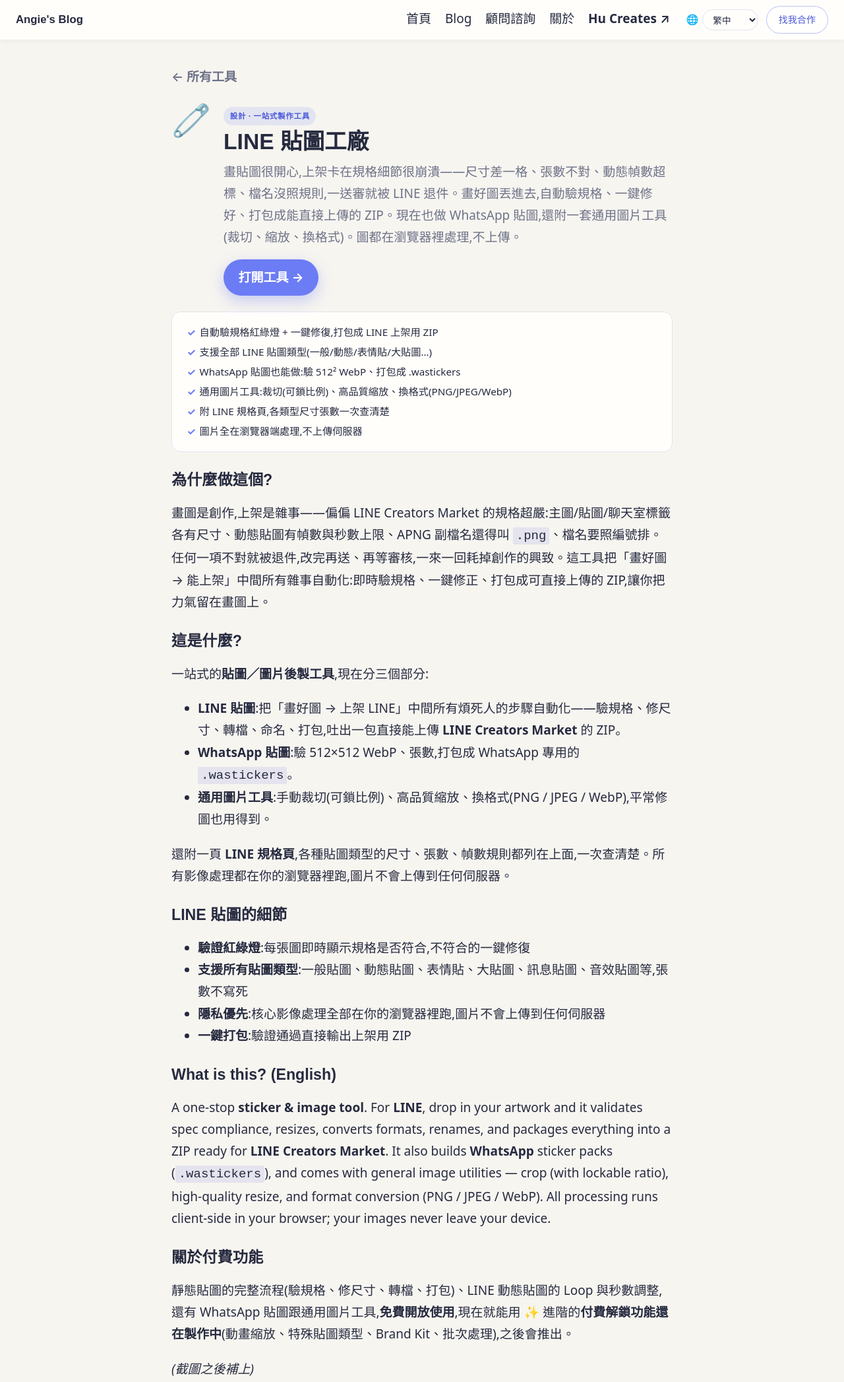
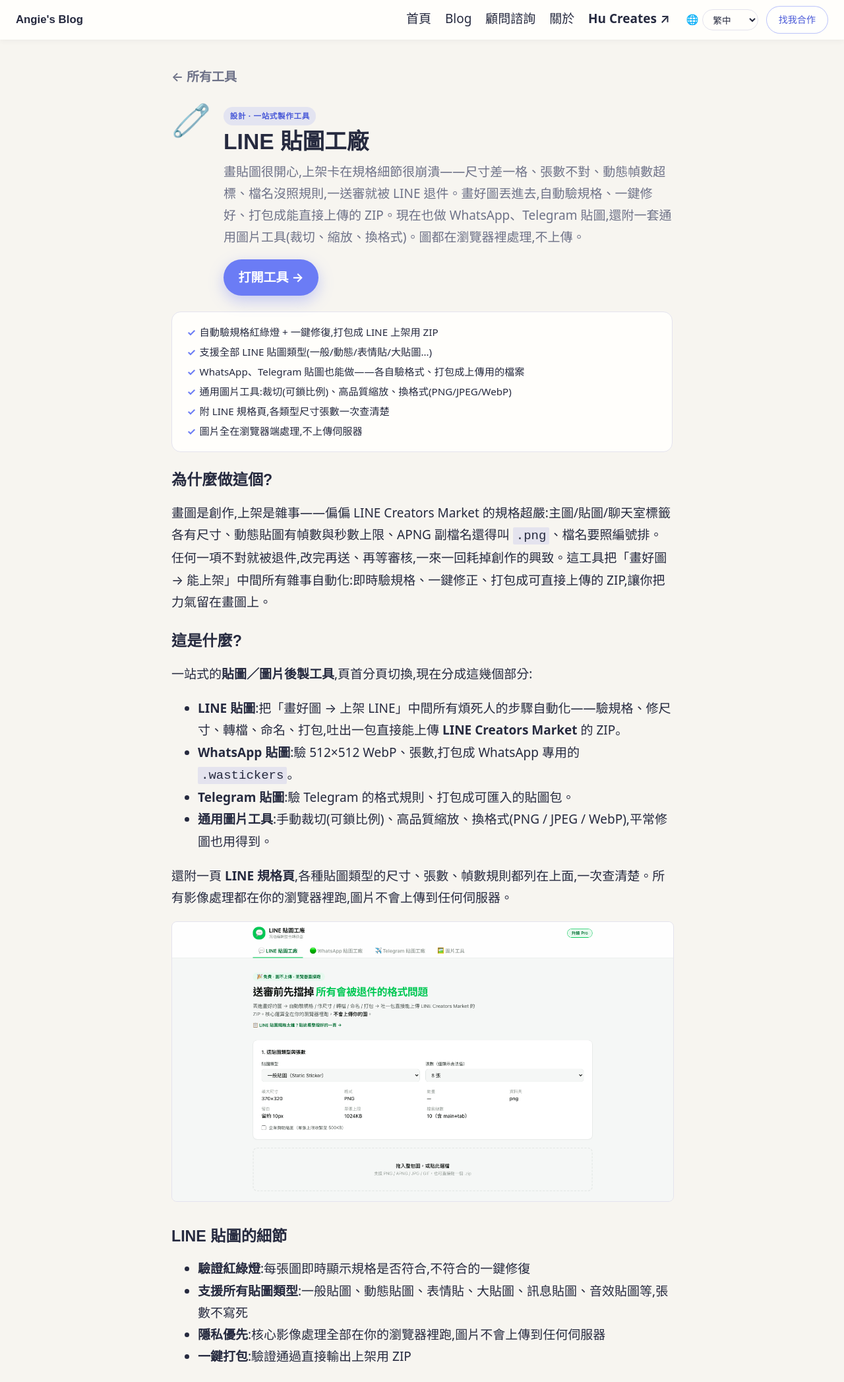
Before and after one commit to angiehu0428/angie-blog, an Astro site: page /tools/line-sticker-factory in a window 1280 px wide. Shown: the top 2094 px of the page at 66% size. Built offline with nearby package versions, Linux system fonts and the light colour scheme; Astro itself is replaced by a stand-in of ours.

Commit message:
貼圖工廠工具頁補介面截圖;補上 Telegram 貼圖分頁(工具已上線第 4 個平台)

```diff
--- a/src/content/tools/line-sticker-factory.md
+++ b/src/content/tools/line-sticker-factory.md
@@ -2,11 +2,11 @@
 name: LINE 貼圖工廠
 icon: 🧷
 tag: 設計 · 一站式製作工具
-desc: 畫貼圖很開心,上架卡在規格細節很崩潰——尺寸差一格、張數不對、動態幀數超標、檔名沒照規則,一送審就被 LINE 退件。畫好圖丟進去,自動驗規格、一鍵修好、打包成能直接上傳的 ZIP。現在也做 WhatsApp 貼圖,還附一套通用圖片工具(裁切、縮放、換格式)。圖都在瀏覽器裡處理,不上傳。
+desc: 畫貼圖很開心,上架卡在規格細節很崩潰——尺寸差一格、張數不對、動態幀數超標、檔名沒照規則,一送審就被 LINE 退件。畫好圖丟進去,自動驗規格、一鍵修好、打包成能直接上傳的 ZIP。現在也做 WhatsApp、Telegram 貼圖,還附一套通用圖片工具(裁切、縮放、換格式)。圖都在瀏覽器裡處理,不上傳。
 features:
   - 自動驗規格紅綠燈 + 一鍵修復,打包成 LINE 上架用 ZIP
   - 支援全部 LINE 貼圖類型(一般/動態/表情貼/大貼圖…)
-  - WhatsApp 貼圖也能做:驗 512² WebP、打包成 .wastickers
+  - WhatsApp、Telegram 貼圖也能做——各自驗格式、打包成上傳用的檔案
   - 通用圖片工具:裁切(可鎖比例)、高品質縮放、換格式(PNG/JPEG/WebP)
   - 附 LINE 規格頁,各類型尺寸張數一次查清楚
   - 圖片全在瀏覽器端處理,不上傳伺服器
@@ -20,10 +20,12 @@ keywords:
   - LINE 貼圖 打包
   - LINE Creators Market 上架
   - WhatsApp 貼圖 製作
+  - Telegram 貼圖 製作
   - 圖片裁切 縮放 轉檔
   - LINE sticker maker
   - LINE sticker validator
   - WhatsApp sticker maker wastickers
+  - Telegram sticker maker
 ---
 
 ## 為什麼做這個?
@@ -32,13 +34,16 @@ keywords:
 
 ## 這是什麼?
 
-一站式的**貼圖／圖片後製工具**,現在分三個部分:
+一站式的**貼圖／圖片後製工具**,頁首分頁切換,現在分成這幾個部分:
 
 - **LINE 貼圖**:把「畫好圖 → 上架 LINE」中間所有煩死人的步驟自動化——驗規格、修尺寸、轉檔、命名、打包,吐出一包直接能上傳 **LINE Creators Market** 的 ZIP。
 - **WhatsApp 貼圖**:驗 512×512 WebP、張數,打包成 WhatsApp 專用的 `.wastickers`。
+- **Telegram 貼圖**:驗 Telegram 的格式規則、打包成可匯入的貼圖包。
 - **通用圖片工具**:手動裁切(可鎖比例)、高品質縮放、換格式(PNG / JPEG / WebP),平常修圖也用得到。
 
 還附一頁 **LINE 規格頁**,各種貼圖類型的尺寸、張數、幀數規則都列在上面,一次查清楚。所有影像處理都在你的瀏覽器裡跑,圖片不會上傳到任何伺服器。
+
+![LINE 貼圖工廠介面:頁首有 LINE / WhatsApp / Telegram 貼圖與圖片工具四個分頁,送審前先驗規格擋退件](/uploads/sticker-tool.png)
 
 ## LINE 貼圖的細節
 
@@ -49,11 +54,9 @@ keywords:
 
 ## What is this? (English)
 
-A one-stop **sticker & image tool**. For **LINE**, drop in your artwork and it validates spec compliance, resizes, converts formats, renames, and packages everything into a ZIP ready for **LINE Creators Market**. It also builds **WhatsApp** sticker packs (`.wastickers`), and comes with general image utilities — crop (with lockable ratio), high-quality resize, and format conversion (PNG / JPEG / WebP). All processing runs client-side in your browser; your images never leave your device.
+A one-stop **sticker & image tool**. For **LINE**, drop in your artwork and it validates spec compliance, resizes, converts formats, renames, and packages everything into a ZIP ready for **LINE Creators Market**. It also builds **WhatsApp** (`.wastickers`) and **Telegram** sticker packs, and comes with general image utilities — crop (with lockable ratio), high-quality resize, and format conversion (PNG / JPEG / WebP). All processing runs client-side in your browser; your images never leave your device.
 
 ## 關於付費功能
 
 靜態貼圖的完整流程(驗規格、修尺寸、轉檔、打包)、LINE 動態貼圖的 Loop 與秒數調整,還有 WhatsApp 貼圖跟通用圖片工具,**免費開放使用**,現在就能用 ✨
 進階的**付費解鎖功能還在製作中**(動畫縮放、特殊貼圖類型、Brand Kit、批次處理),之後會推出。
-
-*(截圖之後補上)*
```
Also changed, not shown: public/uploads/sticker-tool.png (added).
